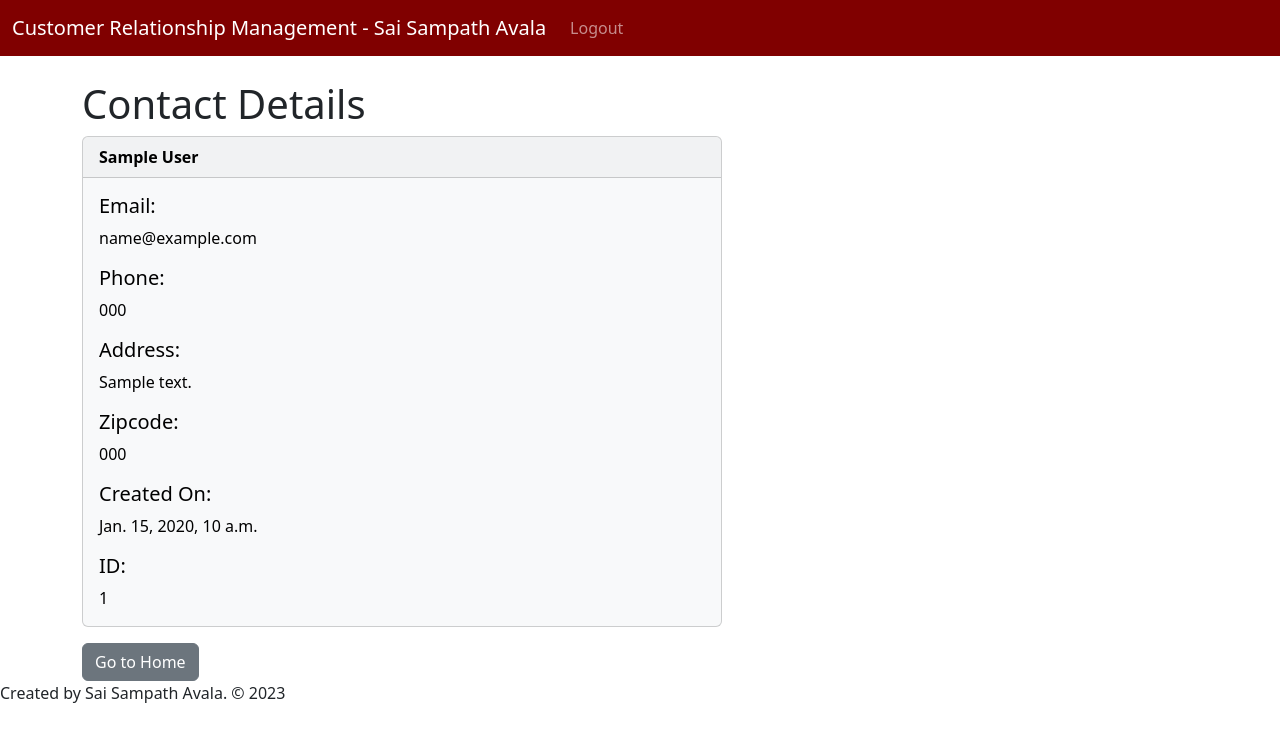
After one commit to avalassai/SaiSampath_Avala, a Django app: page /record/1 in a window 1280 px wide. The commit adds this page. Shown: the top 742 px of the page. Run offline with Django 4.2, Linux system fonts and the light colour scheme; a user stored in the database is signed in; tables that the repository leaves empty hold one stand-in row (values such as "Sample post").

Commit message:
Contact Details Page

```diff
--- a/website/templates/base.html
+++ b/website/templates/base.html
@@ -23,7 +23,7 @@
         {% block content %}
         {% endblock %}
     </div>
-
+    <p>Created by Sai Sampath Avala. © 2023</p>
     <script src="https://cdn.jsdelivr.net/npm/bootstrap@5.3.2/dist/js/bootstrap.bundle.min.js" integrity="sha384-C6RzsynM9kWDrMNeT87bh95OGNyZPhcTNXj1NW7RuBCsyN/o0jlpcV8Qyq46cDfL" crossorigin="anonymous"></script>
   </body>
 </html>
--- a/website/templates/home.html
+++ b/website/templates/home.html
@@ -30,13 +30,13 @@
       <td>{{record.address}}</td>
       <td>{{record.zipcode}}</td>
       <td>{{record.created_at}}</td>
-      <td>{{record.id}}</td>
+      <td><a href="{% url 'record' record.id %}">{{record.id}}</a></td>
   </tr>
   {% endfor %}
 {% endif %}
 </tbody>
 </table>
-<p>Created by Sai Sampath Avala. © 2023</p>
+<!-- <p>Created by Sai Sampath Avala. © 2023</p> -->
 {% else %}
 
 <div class="col-md-6 offset-md-3">
--- /dev/null
+++ b/website/templates/record.html
@@ -0,0 +1,19 @@
+{% extends 'base.html' %}
+{% block content %}
+<h1>Contact Details</h1>
+<div class="card text-bg-light mb-3" style="max-width: 40rem;">
+    <div class="card-header"><strong>{{customer_record.first_name}} {{customer_record.last_name}}</strong></div>
+    <div class="card-body">
+      <h5 class="card-title">Email:</h5><p class="card-text">{{customer_record.email}}</p>
+      <h5 class="card-title">Phone:</h5><p class="card-text">{{customer_record.phone}}</p>
+      <h5 class="card-title">Address:</h5><p class="card-text">{{customer_record.address}}</p>
+      <h5 class="card-title">Zipcode:</h5><p class="card-text">{{customer_record.zipcode}}</p>
+      <h5 class="card-title">Created On:</h5><p class="card-text">{{customer_record.created_at}}</p>
+      <h5 class="card-title">ID:</h5><p class="card-text">{{customer_record.id}}</p>
+
+
+    </div>
+  </div>
+  <a href="{% url 'home'%}" class="btn btn-secondary">Go to Home</a>
+
+{% endblock %}
--- a/website/urls.py
+++ b/website/urls.py
@@ -4,4 +4,5 @@ urlpatterns = [
     path('',views.home, name='home'),
     path('login/',views.login_user, name='login'),
     path('logout/',views.logout_user, name='logout'),
+    path('record/<int:pk>',views.customer_record, name='record'),
 ]
--- a/website/views.py
+++ b/website/views.py
@@ -30,3 +30,13 @@ def logout_user(request):
     logout(request)
     messages.success(request,"You have Been Logged Out..")
     return redirect('home')
+
+
+def customer_record(request , pk):
+    if request.user.is_authenticated:
+        customer_record = Record.objects.get(id=pk)
+        return render(request, 'record.html',{'customer_record':customer_record})
+
+    else:
+        messages.success(request, "You must be logged in to view the Contacts Page")
+        return redirect('home')
```
